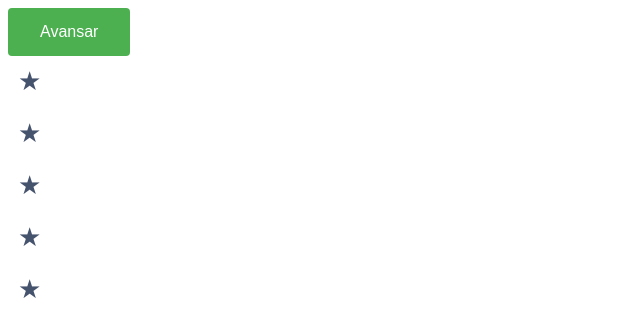
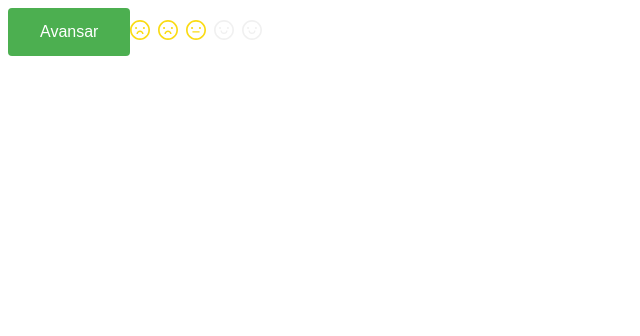
Before and after one commit to Cypirando/configuration-messages, a React (Create React App) app: page / in a window 1280 px wide. Shown: the top 336 px of the page, without its empty margins (0-640 px from the left). Built offline with nearby package versions, Linux system fonts and the light colour scheme.

Commit message:
second commit

```diff
--- a/package.json
+++ b/package.json
@@ -3,10 +3,10 @@
   "version": "0.1.0",
   "private": true,
   "dependencies": {
+    "@ant-design/icons": "^5.0.1",
     "@testing-library/jest-dom": "^5.16.5",
     "@testing-library/react": "^13.4.0",
     "@testing-library/user-event": "^13.5.0",
-    "@types/antd": "^1.0.0",
     "@types/axios": "^0.14.0",
     "@types/jest": "^29.4.0",
     "@types/node": "^18.11.18",
@@ -14,9 +14,9 @@
     "@types/react-dom": "^18.0.10",
     "@types/react-router": "^5.1.20",
     "@types/styled-components": "^5.1.26",
+    "antd": "^5.1.7",
     "axios": "^1.3.1",
     "react": "^18.2.0",
-    "react-antd": "^1.0.0",
     "react-dom": "^18.2.0",
     "react-node": "^1.0.2",
     "react-router": "^6.8.0",
--- a/src/App.tsx
+++ b/src/App.tsx
@@ -1,13 +1,14 @@
 import React from "react";
 import Button from "./components/Button";
 import Stars from "./components/Stars";
+
 
 function App() {
   return (
     <div className="App">
       <header className="App-header">
         <Button>Avansar</Button>
-        <Stars>&#9733;</Stars>
+        <Stars></Stars>
       </header>
     </div>
   );
--- a/src/components/Stars/index.tsx
+++ b/src/components/Stars/index.tsx
@@ -1,34 +1,21 @@
-import React, { useState } from "react";
-import { StyledStars } from "./styles";
+import React from "react";
+import { FrownOutlined, MehOutlined, SmileOutlined } from "@ant-design/icons";
+import { Rate } from "antd";
 
-interface StarsProps {
-  children: string;
-}
+const customIcons: Record<number, React.ReactNode> = {
+  1: <FrownOutlined />,
+  2: <FrownOutlined />,
+  3: <MehOutlined />,
+  4: <SmileOutlined />,
+  5: <SmileOutlined />,
+};
+const character = ({ index }: any) => {
+  return customIcons[index + 1];
+};
+const App: React.FC = () => (
+  <>
+    <Rate defaultValue={3} character={character} />
+  </>
+);
 
-const Stars = (props: StarsProps) => {
-  const [rating, setRating] = useState(0);
-
-  return (
-    <div>
-      {[1, 2, 3, 4, 5].map((star) => {
-        const status = star <= rating;
-        return (
-          <div key={star}>
-            <div
-              onClick={() => setRating(star)}
-              style={{
-                display: "flex",
-                color: status ? "#ffd000" : "#46536d",
-              }}
-            >
-              <StyledStars>&#9733;</StyledStars>
-            </div>
-          </div>
-        );
-      })}
-    </div>
-  );
-  //   <StyledStars>{props.children}</StyledStars>;
-};
-
-export default Stars;
+export default App;
--- a/tsconfig.json
+++ b/tsconfig.json
@@ -13,7 +13,7 @@
     /* Language and Environment */
     "target": "es2016",                                  /* Set the JavaScript language version for emitted JavaScript and include compatible library declarations. */
     // "lib": [],                                        /* Specify a set of bundled library declaration files that describe the target runtime environment. */
-    "jsx": "react",                                /* Specify what JSX code is generated. */
+    "jsx": "react-jsx",                                /* Specify what JSX code is generated. */
     // "experimentalDecorators": true,                   /* Enable experimental support for TC39 stage 2 draft decorators. */
     // "emitDecoratorMetadata": true,                    /* Emit design-type metadata for decorated declarations in source files. */
     // "jsxFactory": "",                                 /* Specify the JSX factory function used when targeting React JSX emit, e.g. 'React.createElement' or 'h'. */
```
Also changed, not shown: src/components/TextField/index.tsx (+18 -0 lines), src/components/TextField/styles.ts (added, +12 -0 lines), src/components/TextField/TextField.css (deleted), 1 other file (tests, documents, lock files or other folders).
